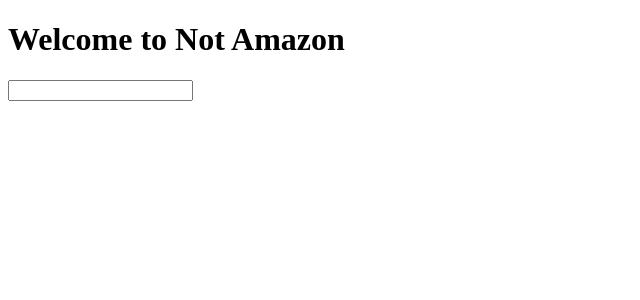
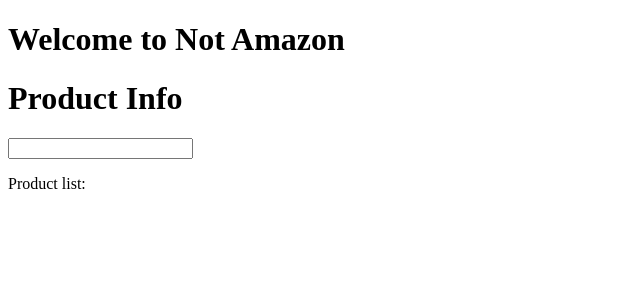
Before and after one commit to TimCPB/Nah-Mazon, a React (Create React App) app: page / in a window 1280 px wide. Shown: the top 300 px of the page, without its empty margins (0-640 px from the left). Built offline with nearby package versions, Linux system fonts and the light colour scheme; the HTML template or start-up script is replaced by a standard one.

Commit message:
updated form to set data state

```diff
--- a/src/Form.js
+++ b/src/Form.js
@@ -1,35 +1,27 @@
-// import React from 'react';
-// class Form extends React.Component {
-//
-//   onSubmitFn = (event) => {
-//     console.log(event)
-//   }
-//
-//   render() {
-//     return (
-//       <form onSubmit={this.onSubmitFn}>
-//         <input type='submit'/>
-//       </form>
-//     )
-//
-//   }
-// }
-//
-// export default Form
+import React from 'react';
+import ReactDOM from 'react-dom';
 
+class Form extends React.Component {
+  constructor(props) {
+    super(props)
+    this.state = { data: '' };
+  }
 
-import React from 'react';
-class Form extends React.Component {
-  state = { data: {} };
-  onSubmit = e => {
-    e.preventDefault();
+  mySummittedForm = (event) => {
+    (event).preventDefault();
     this.props.onSubmit();
   }
   render() {
     return (
-      <form method="post" onSubmit={this.onSubmit}>
-        <input type="text"/>
-      </form>
+      <div>
+        <form method="post" onSubmit={this.mySummittedForm}>
+          <h1>Product Info</h1>
+          <input type="text"/>
+        </form>
+     <p>Product list: {this.state.data} </p>
+      </div>
+
+
     );
   }
 }
```
